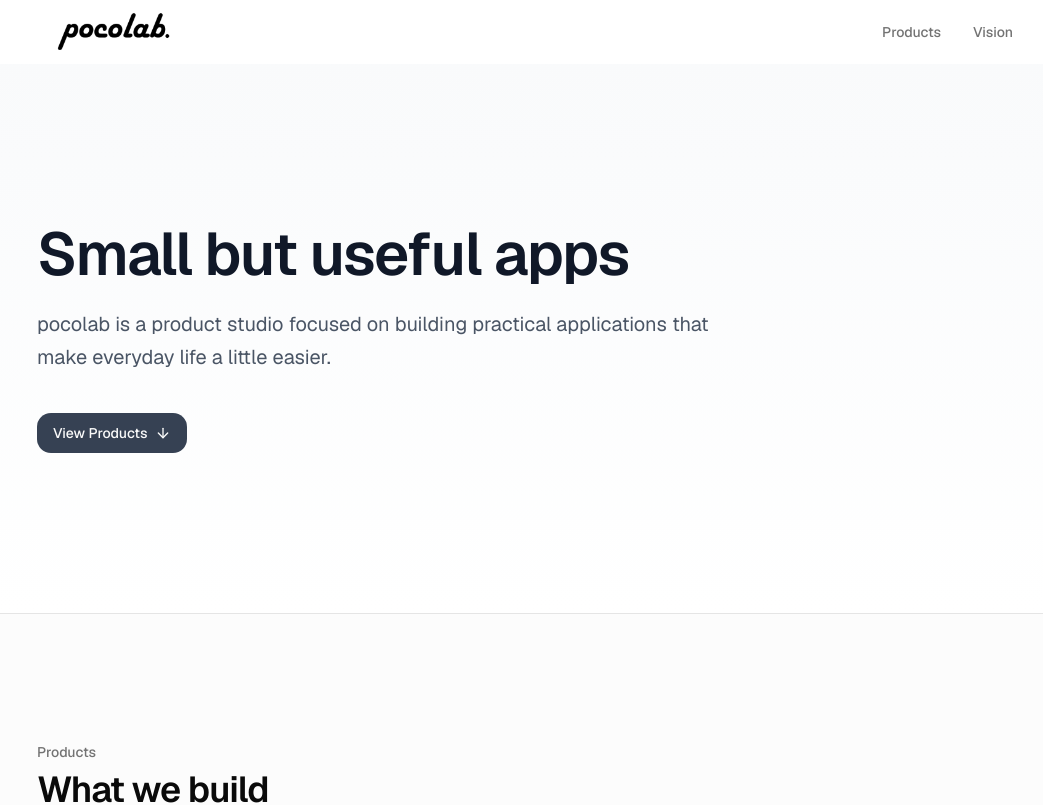
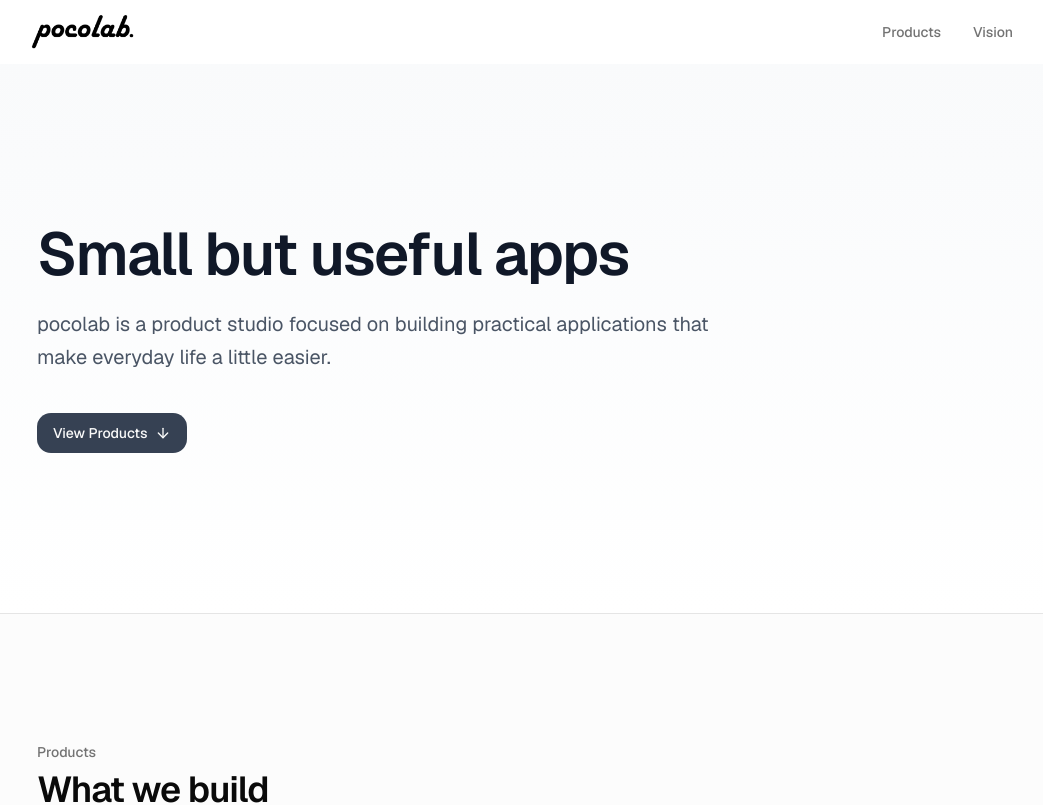
Before and after one commit to devpocolab-app/company, a Next.js app: page / in a window 1280 px wide. Shown: the top 805 px of the page, without its empty margins (115-1158 px from the left). Built offline with nearby package versions, Linux system fonts and the light colour scheme; no server answers.

Commit message:
헤더 로고 사이즈 변경

```diff
--- a/components/header.tsx
+++ b/components/header.tsx
@@ -7,14 +7,14 @@ export function Header() {
   return (
     <header className="sticky top-0 z-50 w-full bg-transparent backdrop-blur-sm">
       <div className="mx-auto flex h-16 max-w-5xl items-center justify-between px-6">
-        <Link href="/" className="flex items-center gap-2">
+        <Link href="/" className="flex items-center gap-2 -ml-6">
           <Image
             src="/pocolab_logo.png"
             alt="pocolab"
-            width={160}
-            height={40}
+            width={140}
+            height={35}
             priority
-            className="h-10 w-auto"
+            className="h-10-auto"
           />
         </Link>
         <nav className="flex items-center gap-8">
```
